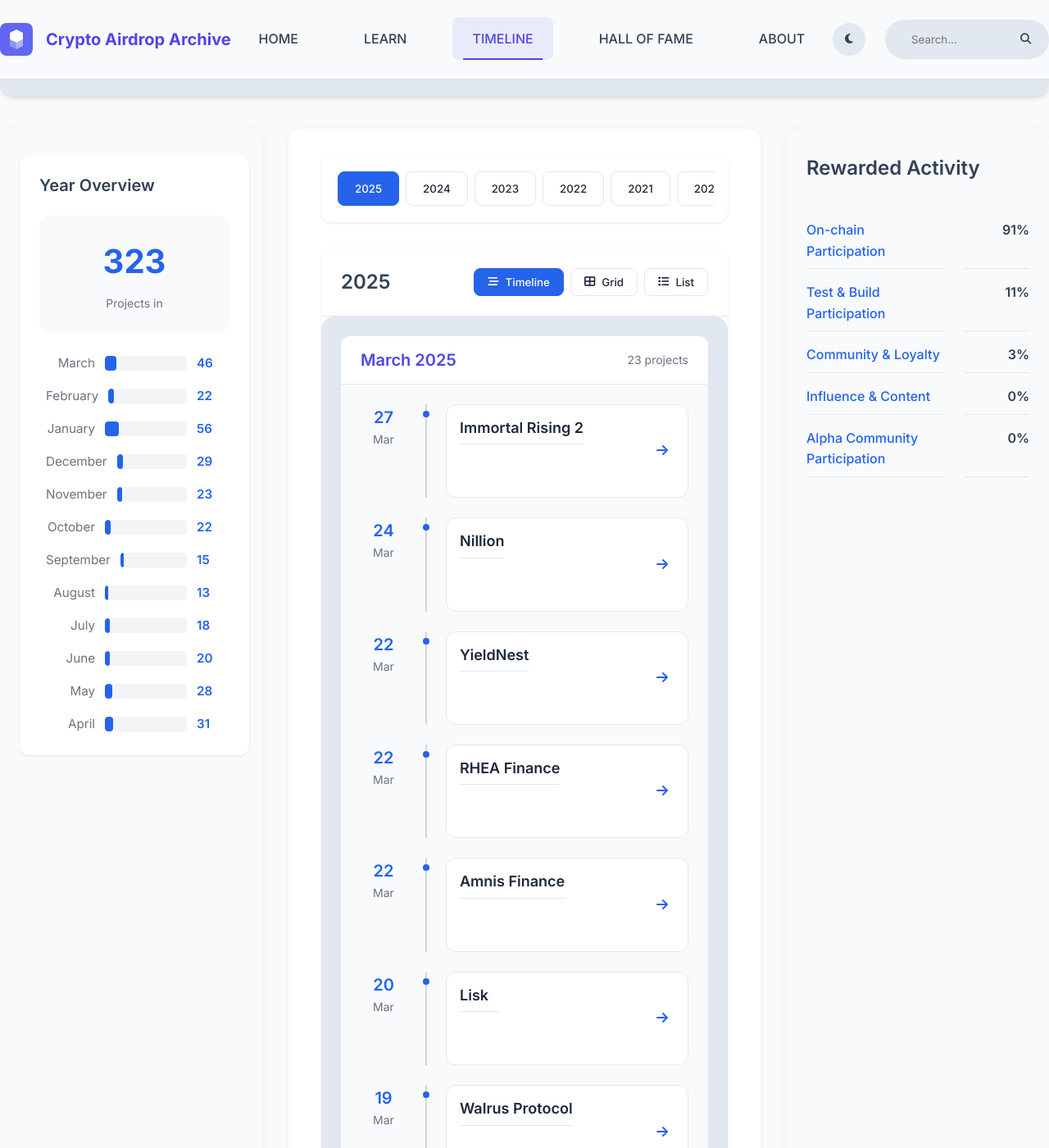
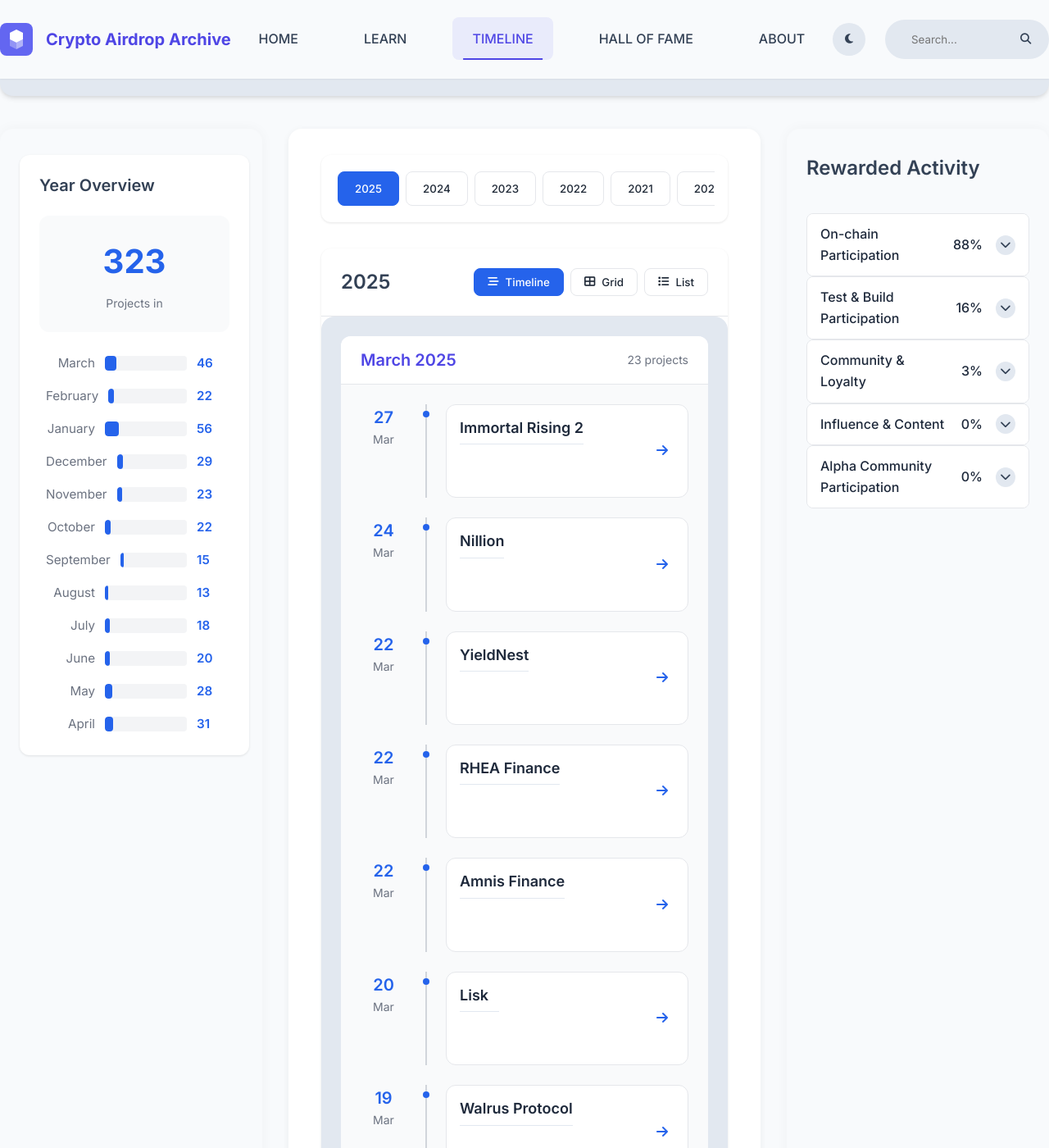
Before and after one commit to i-shivamsoni/airdrop-archive, a Jekyll site: the page built from timeline.md, in a window 1280 px wide and 1400 px high, scrolled down 254 px. Shown: the whole window at 82% size. Built offline with Jekyll 4.4.1, drawn with Linux system fonts in a browser that asks for light colours.

Commit message:
Rewarded Activity

```diff
--- a/_layouts/timeline.html
+++ b/_layouts/timeline.html
@@ -158,12 +158,16 @@
                           "On-chain Participation,Test & Build Participation,Community & Loyalty,Influence & Content,Alpha Community Participation" | split: "," %}
                       {% assign activity_options =
                           "retroactive|holder|nft|staking|fork|node,testnet|form|dev-work,loyalty|free|discord-role|quest,content|kaito-yapping,binance-alpha|mexc-alpha|bybit-alpha|okx-alpha" | split: "," %}
+
+                      {% assign years = site.posts | group_by_exp: "post", "post.date | date: '%Y'" | sort: "name" | reverse %}
+                      {% for year in years %}
+                        <div class="year-activity-data" data-year="{{ year.name }}" {% unless forloop.first %}style="display: none;"{% endunless %}>
                           {% for group in activity_groups %}
                             {% assign group_index = forloop.index0 %}
                             {% assign group_label = activity_labels[group_index] %}
                             {% assign group_activities = activity_options[group_index] | split: "|" %}
                             {% assign count = 0 %}
-                        {% for post in site.posts %}
+                            {% for post in year.items %}
                               {% if post.rewardedActivity %}
                                 {% for activity in post.rewardedActivity %}
                                   {% if group_activities contains activity %}
@@ -173,10 +177,32 @@
                                 {% endfor %}
                               {% endif %}
                             {% endfor %}
-                        {% assign percentage = count | times: 100.0 | divided_by: site.posts.size %}
-                        <div class="rewarded-activity-row">
+                            {% assign percentage = count | times: 100.0 | divided_by: year.items.size %}
+                            <div class="rewarded-activity-category">
+                                <div class="category-header" data-category="{{ group }}">
                                     <span class="activity-name">{{ group_label }}</span>
                                     <span class="activity-value">{{ percentage | round }}%</span>
+                                    <button class="expand-category">
+                                        <i class="fas fa-chevron-down"></i>
+                                    </button>
+                                </div>
+                                <div class="subcategories" style="display: none;">
+                                    {% for subactivity in group_activities %}
+                                        {% assign subcount = 0 %}
+                                        {% for post in year.items %}
+                                            {% if post.rewardedActivity and post.rewardedActivity contains subactivity %}
+                                                {% assign subcount = subcount | plus: 1 %}
+                                            {% endif %}
+                                        {% endfor %}
+                                        {% assign subpercentage = subcount | times: 100.0 | divided_by: year.items.size %}
+                                        <div class="subcategory-row">
+                                            <span class="subcategory-name">{{ subactivity | replace: "-", " " | capitalize }}</span>
+                                            <span class="subcategory-value">{{ subpercentage | round }}%</span>
+                                        </div>
+                                    {% endfor %}
+                                </div>
+                            </div>
+                          {% endfor %}
                         </div>
                       {% endfor %}
                     </div>
--- a/assets/css/timeline.css
+++ b/assets/css/timeline.css
@@ -1042,29 +1042,89 @@
 }
 
 .rewarded-activity-list {
-    display: grid;
-    grid-template-columns: 1fr 80px;
-    gap: 0.5rem 1.5rem;
+    display: flex;
+    flex-direction: column;
+    gap: 0.5rem;
     padding: 1rem 0;
+    min-height: 200px;
 }
 
-.rewarded-activity-row {
-    display: contents;
+.rewarded-activity-category {
+    border: 1px solid var(--border-color);
+    border-radius: 0.5rem;
+    overflow: hidden;
+    transition: all 0.2s ease-in-out;
+}
+
+.category-header {
+    display: flex;
+    align-items: center;
+    padding: 0.75rem 1rem;
+    background: var(--bg-color);
+    cursor: pointer;
+    transition: background-color 0.2s;
+}
+
+.category-header:hover {
+    background: var(--hover-color);
 }
 
 .activity-name {
+    flex: 1;
     font-weight: 500;
     color: var(--primary-color);
-    padding: 0.5rem 0;
-    border-bottom: 1px solid var(--border-color);
 }
 
 .activity-value {
-    text-align: right;
     font-weight: 600;
     color: var(--dark-light);
-    padding: 0.5rem 0;
-    border-bottom: 1px solid var(--border-color);
+    margin: 0 1rem;
+}
+
+.expand-category {
+    width: 24px;
+    height: 24px;
+    display: flex;
+    align-items: center;
+    justify-content: center;
+    border-radius: 50%;
+    background: var(--light-dark);
+    color: var(--dark-light);
+    transition: all 0.2s;
+}
+
+.expand-category:hover {
+    background: var(--primary-color);
+    color: white;
+}
+
+.expand-category i {
+    transition: transform 0.2s;
+}
+
+.expand-category.expanded i {
+    transform: rotate(180deg);
+}
+
+.subcategories {
+    background: var(--card-bg);
+    padding: 0.5rem 1rem;
+    transition: all 0.3s ease-in-out;
+    max-height: 500px;
+    overflow: hidden;
+}
+
+.subcategories[style*="display: none"] {
+    max-height: 0;
+    padding: 0 1rem;
+}
+
+.year-activity-data {
+    transition: opacity 0.3s ease-in-out;
+}
+
+.year-activity-data[style*="display: none"] {
+    opacity: 0;
 }
 
 /* Timeline page-specific main padding fix */
--- a/assets/js/timeline.js
+++ b/assets/js/timeline.js
@@ -31,16 +31,31 @@
     // Year tab switching
     const yearTabs = document.querySelectorAll('.year-tab');
     const yearTimelines = document.querySelectorAll('.year-timeline');
+    const yearActivityData = document.querySelectorAll('.year-activity-data');
+
     yearTabs.forEach(tab => {
         tab.addEventListener('click', function() {
+            const selectedYear = tab.getAttribute('data-year');
+
+            // Update year tabs
             yearTabs.forEach(t => t.classList.remove('active'));
             tab.classList.add('active');
-            const year = tab.getAttribute('data-year');
+
+            // Update timeline views
             yearTimelines.forEach(yt => {
-                if (yt.getAttribute('data-year') === year) {
+                if (yt.getAttribute('data-year') === selectedYear) {
                     yt.style.display = '';
                 } else {
                     yt.style.display = 'none';
+                }
+            });
+
+            // Update rewarded activity data
+            yearActivityData.forEach(data => {
+                if (data.getAttribute('data-year') === selectedYear) {
+                    data.style.display = '';
+                } else {
+                    data.style.display = 'none';
                 }
             });
         });
@@ -99,4 +114,22 @@
             });
         });
     });
+
+    // Rewarded Activity Category Expansion
+    document.querySelectorAll('.category-header').forEach(header => {
+        header.addEventListener('click', function() {
+            const category = this.closest('.rewarded-activity-category');
+            const subcategories = category.querySelector('.subcategories');
+            const expandButton = this.querySelector('.expand-category');
+
+            // Toggle subcategories visibility
+            if (subcategories.style.display === 'none') {
+                subcategories.style.display = 'block';
+                expandButton.classList.add('expanded');
+            } else {
+                subcategories.style.display = 'none';
+                expandButton.classList.remove('expanded');
+            }
+        });
+    });
 });
```
Lines whose indentation alone changed are shown as unchanged.
